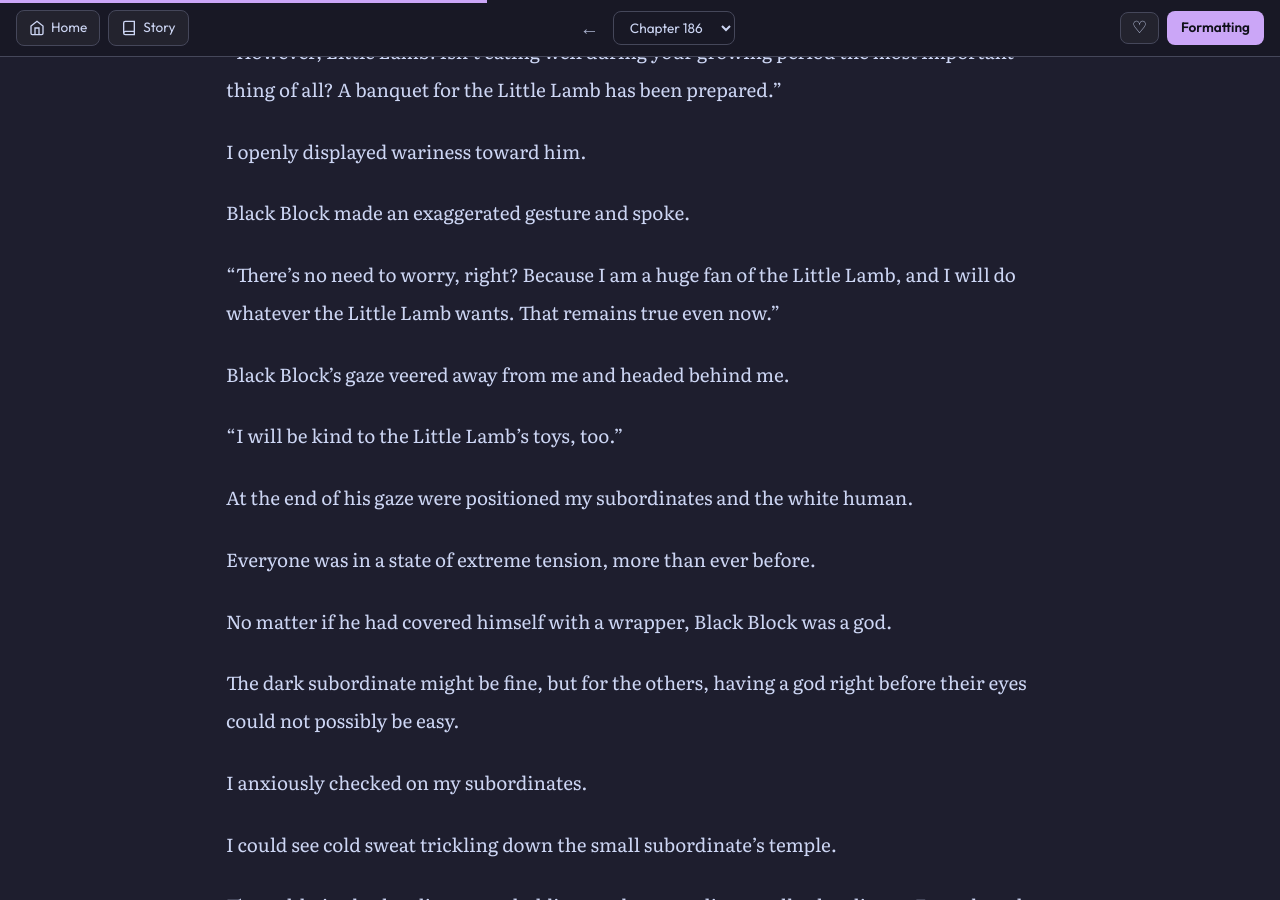
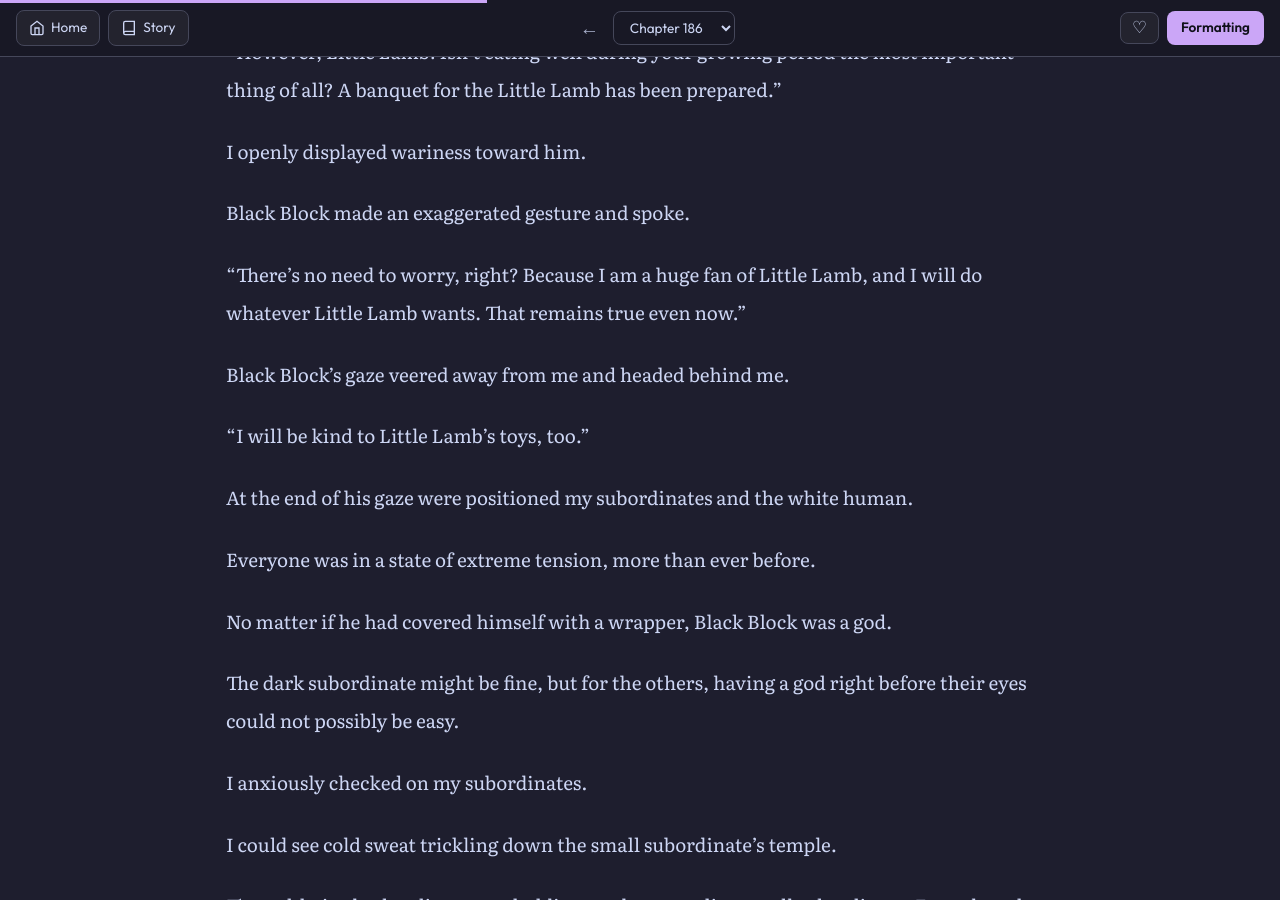
Before and after one commit to soleumn/soleumn.github.io, a Jekyll site: the page built from _chapters/eoshinki/ch186.md, in a window 1280 px wide and 900 px high, scrolled down 5104 px. Built offline with Jekyll 4.4.1, drawn with Linux system fonts in a browser that asks for light colours; some web fonts are replaced; comment, search, counter and statistics services are not loaded.

Commit message:
Edit Chapter 186 (via site)

```diff
--- a/_chapters/eoshinki/ch186.md
+++ b/_chapters/eoshinki/ch186.md
@@ -148,11 +148,11 @@ I openly displayed wariness toward him.
 
 Black Block made an exaggerated gesture and spoke.
 
-“There's no need to worry, right? Because I am a huge fan of the Little Lamb, and I will do whatever the Little Lamb wants. That remains true even now.”
+“There's no need to worry, right? Because I am a huge fan of Little Lamb, and I will do whatever Little Lamb wants. That remains true even now.”
 
 Black Block's gaze veered away from me and headed behind me.
 
-“I will be kind to the Little Lamb's toys, too.”
+“I will be kind to Little Lamb's toys, too.”
 
 At the end of his gaze were positioned my subordinates and the white human.
 
```
